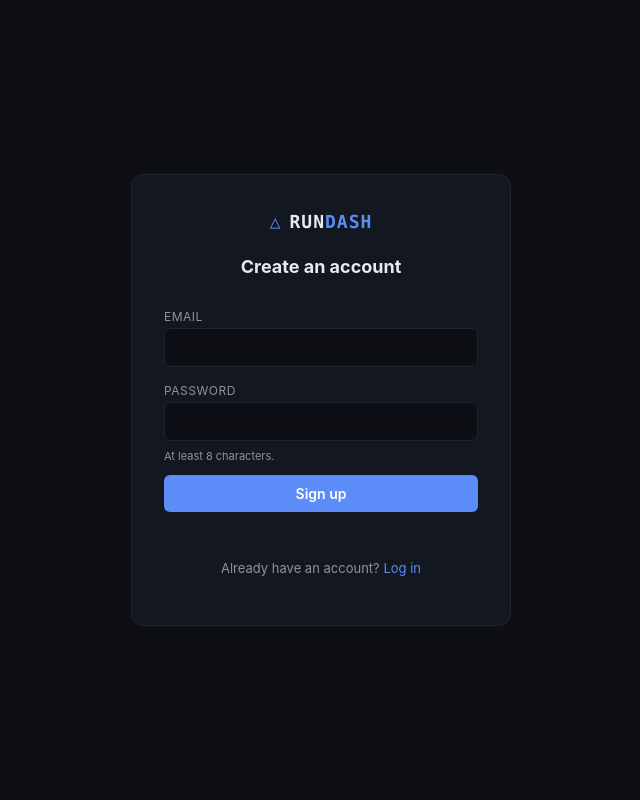
After one commit to crackle69224/running-dashboard, a FastAPI app: template app/templates/signup.html in a window 1280 px wide. The commit adds this page. Shown: the whole page, without its empty margins (319-959 px from the left). Run offline with FastAPI, Linux system fonts and the light colour scheme; the template is opened without the code that fills it, so the values that code supplies are empty.

Commit message:
Add multi-user authentication with admin support for first signup

```diff
--- a/app/main.py
+++ b/app/main.py
@@ -1,19 +1,24 @@
 import io
+import os
+import re
 import tempfile
 import zipfile
 from pathlib import Path
 
-from fastapi import FastAPI, UploadFile, File, HTTPException
-from fastapi.responses import HTMLResponse
+from fastapi import Cookie, Depends, FastAPI, File, HTTPException, UploadFile
+from fastapi.responses import HTMLResponse, RedirectResponse
 from fastapi.staticfiles import StaticFiles
 from fastapi.templating import Jinja2Templates
+from pydantic import BaseModel
 from starlette.requests import Request
 
-from app import db
+from app import auth, db
 from app.fit_parser import parse_fit_file
-from app.zones import ZONE_COLORS, MAX_HR
+from app.zones import MAX_HR, ZONE_COLORS
 
 BASE_DIR = Path(__file__).resolve().parent
+IS_PRODUCTION = bool(os.environ.get("RENDER") or os.environ.get("RAILWAY_ENVIRONMENT"))
+EMAIL_RE = re.compile(r"^[^@\s]+@[^@\s]+\.[^@\s]+$")
 
 app = FastAPI(title="Running Dashboard")
 app.mount("/static", StaticFiles(directory=BASE_DIR / "static"), name="static")
@@ -22,12 +27,102 @@ templates = Jinja2Templates(directory=BASE_DIR / "templates")
 db.init_db()
 
 
-@app.get("/", response_class=HTMLResponse)
-def index(request: Request):
-    return templates.TemplateResponse("index.html", {"request": request, "max_hr": MAX_HR, "zone_colors": ZONE_COLORS})
+class Credentials(BaseModel):
+    email: str
+    password: str
 
 
-def _parse_and_store(fit_bytes: bytes, filename: str) -> dict:
+def get_current_user(session: str | None = Cookie(default=None)) -> dict:
+    user_id = auth.verify_session_token(session) if session else None
+    user = db.get_user_by_id(user_id) if user_id else None
+    if not user:
+        raise HTTPException(401, "Not authenticated")
+    return user
+
+
+def get_current_user_optional(session: str | None = Cookie(default=None)) -> dict | None:
+    user_id = auth.verify_session_token(session) if session else None
+    return db.get_user_by_id(user_id) if user_id else None
+
+
+def _set_session_cookie(response, user_id: int):
+    response.set_cookie(
+        auth.SESSION_COOKIE_NAME,
+        auth.create_session_token(user_id),
+        max_age=auth.SESSION_MAX_AGE,
+        httponly=True,
+        samesite="lax",
+        secure=IS_PRODUCTION,
+    )
+
+
+@app.get("/", response_class=HTMLResponse)
+def index(request: Request, user: dict | None = Depends(get_current_user_optional)):
+    if not user:
+        return RedirectResponse("/login")
+    return templates.TemplateResponse("index.html", {
+        "request": request, "max_hr": MAX_HR, "zone_colors": ZONE_COLORS,
+        "user_email": user["email"], "is_admin": user["is_admin"],
+    })
+
+
+@app.get("/login", response_class=HTMLResponse)
+def login_page(request: Request, user: dict | None = Depends(get_current_user_optional)):
+    if user:
+        return RedirectResponse("/")
+    return templates.TemplateResponse("login.html", {"request": request})
+
+
+@app.get("/signup", response_class=HTMLResponse)
+def signup_page(request: Request, user: dict | None = Depends(get_current_user_optional)):
+    if user:
+        return RedirectResponse("/")
+    return templates.TemplateResponse("signup.html", {"request": request})
+
+
+@app.post("/api/signup")
+def signup(creds: Credentials):
+    email = creds.email.strip().lower()
+    if not EMAIL_RE.match(email):
+        raise HTTPException(400, "Enter a valid email address")
+    if len(creds.password) < 8:
+        raise HTTPException(400, "Password must be at least 8 characters")
+    if db.get_user_by_email(email):
+        raise HTTPException(400, "An account with that email already exists")
+
+    is_first_user = not db.any_users_exist()
+    user = db.create_user(email, auth.hash_password(creds.password), is_admin=is_first_user)
+
+    response = RedirectResponse("/", status_code=303)
+    _set_session_cookie(response, user["id"])
+    return response
+
+
+@app.post("/api/login")
+def login(creds: Credentials):
+    email = creds.email.strip().lower()
+    user = db.get_user_by_email(email)
+    if not user or not auth.verify_password(creds.password, user["password_hash"]):
+        raise HTTPException(401, "Incorrect email or password")
+
+    response = RedirectResponse("/", status_code=303)
+    _set_session_cookie(response, user["id"])
+    return response
+
+
+@app.post("/api/logout")
+def logout():
+    response = RedirectResponse("/login", status_code=303)
+    response.delete_cookie(auth.SESSION_COOKIE_NAME)
+    return response
+
+
+@app.get("/api/me")
+def me(user: dict = Depends(get_current_user)):
+    return {"email": user["email"], "is_admin": user["is_admin"]}
+
+
+def _parse_and_store(fit_bytes: bytes, filename: str, user_id: int) -> dict:
     with tempfile.NamedTemporaryFile(suffix=".fit", delete=False) as tmp:
         tmp.write(fit_bytes)
         tmp_path = tmp.name
@@ -39,12 +134,12 @@ def _parse_and_store(fit_bytes: bytes, filename: str) -> dict:
     if not records:
         raise ValueError("No record data found in FIT file")
 
-    run_id = db.insert_run(run_summary, records)
+    run_id = db.insert_run(run_summary, records, user_id)
     return {"id": run_id, **run_summary}
 
 
 @app.post("/api/upload")
-async def upload_fit(files: list[UploadFile] = File(...)):
+async def upload_fit(files: list[UploadFile] = File(...), user: dict = Depends(get_current_user)):
     results = []
     errors = []
 
@@ -61,14 +156,14 @@ async def upload_fit(files: list[UploadFile] = File(...)):
                         continue
                     for fit_name in fit_names:
                         try:
-                            results.append(_parse_and_store(zf.read(fit_name), fit_name))
+                            results.append(_parse_and_store(zf.read(fit_name), fit_name, user["id"]))
                         except Exception as e:
                             errors.append({"filename": fit_name, "error": str(e)})
             except zipfile.BadZipFile:
                 errors.append({"filename": file.filename, "error": "Invalid zip file"})
         elif name_lower.endswith(".fit"):
             try:
-                results.append(_parse_and_store(content, file.filename))
+                results.append(_parse_and_store(content, file.filename, user["id"]))
             except Exception as e:
                 errors.append({"filename": file.filename, "error": str(e)})
         else:
@@ -81,13 +176,13 @@ async def upload_fit(files: list[UploadFile] = File(...)):
 
 
 @app.get("/api/runs")
-def get_runs():
-    return db.list_runs()
+def get_runs(user: dict = Depends(get_current_user)):
+    return db.list_runs(user["id"], is_admin=user["is_admin"])
 
 
 @app.get("/api/runs/{run_id}")
-def get_run_detail(run_id: int):
-    run = db.get_run(run_id)
+def get_run_detail(run_id: int, user: dict = Depends(get_current_user)):
+    run = db.get_run(run_id, user["id"], is_admin=user["is_admin"])
     if not run:
         raise HTTPException(404, "Run not found")
     run["records"] = db.get_run_records(run_id)
@@ -95,16 +190,15 @@ def get_run_detail(run_id: int):
 
 
 @app.delete("/api/runs/{run_id}")
-def remove_run(run_id: int):
-    if not db.get_run(run_id):
+def remove_run(run_id: int, user: dict = Depends(get_current_user)):
+    if not db.delete_run(run_id, user["id"], is_admin=user["is_admin"]):
         raise HTTPException(404, "Run not found")
-    db.delete_run(run_id)
     return {"deleted": run_id}
 
 
 @app.get("/api/trends")
-def get_trends():
-    runs = db.list_runs()
+def get_trends(user: dict = Depends(get_current_user)):
+    runs = db.list_runs(user["id"], is_admin=user["is_admin"])
     runs_sorted = sorted(runs, key=lambda r: r["start_time"] or "")
     return {
         "labels": [r["start_time"] for r in runs_sorted],
--- /dev/null
+++ b/app/static/auth.js
@@ -0,0 +1,35 @@
+function setupAuthForm(formId, endpoint) {
+  const form = document.getElementById(formId);
+  const errorBox = document.getElementById("authError");
+
+  form.addEventListener("submit", async (e) => {
+    e.preventDefault();
+    errorBox.textContent = "";
+
+    const email = document.getElementById("email").value;
+    const password = document.getElementById("password").value;
+
+    const submitBtn = form.querySelector("button[type=submit]");
+    submitBtn.disabled = true;
+
+    try {
+      const res = await fetch(endpoint, {
+        method: "POST",
+        headers: { "Content-Type": "application/json" },
+        body: JSON.stringify({ email, password }),
+      });
+      if (res.redirected) {
+        window.location.href = res.url;
+        return;
+      }
+      if (!res.ok) {
+        const data = await res.json().catch(() => ({}));
+        throw new Error(data.detail || "Something went wrong");
+      }
+      window.location.href = "/";
+    } catch (err) {
+      errorBox.textContent = err.message;
+      submitBtn.disabled = false;
+    }
+  });
+}
--- a/app/static/style.css
+++ b/app/static/style.css
@@ -202,3 +202,52 @@ body {
 @media (max-width: 720px) {
   .trends-grid { grid-template-columns: 1fr; }
 }
+
+.user-bar { display: flex; align-items: center; gap: 14px; font-family: var(--mono); font-size: 13px; color: var(--text-dim); }
+.user-bar .admin-badge { color: var(--z4); border: 1px solid var(--z4); border-radius: 4px; padding: 1px 6px; font-size: 11px; }
+.btn-ghost {
+  background: none;
+  border: 1px solid var(--border);
+  color: var(--text-dim);
+  padding: 8px 14px;
+  border-radius: 6px;
+  cursor: pointer;
+  font-family: var(--sans);
+  font-size: 13px;
+}
+.btn-ghost:hover { border-color: var(--accent); color: var(--text); }
+
+.auth-page {
+  min-height: 100vh;
+  display: flex;
+  align-items: center;
+  justify-content: center;
+  padding: 24px;
+}
+.auth-card {
+  background: var(--bg-card);
+  border: 1px solid var(--border);
+  border-radius: 12px;
+  padding: 36px 32px;
+  width: 100%;
+  max-width: 380px;
+}
+.auth-card h2 { margin: 0 0 20px 0; font-size: 18px; text-align: center; }
+.auth-card form { display: flex; flex-direction: column; gap: 4px; }
+.auth-card label { font-size: 12px; color: var(--text-dim); margin-top: 12px; text-transform: uppercase; letter-spacing: 0.5px; }
+.auth-card input {
+  background: var(--bg);
+  border: 1px solid var(--border);
+  border-radius: 6px;
+  padding: 10px 12px;
+  color: var(--text);
+  font-family: var(--sans);
+  font-size: 14px;
+}
+.auth-card input:focus { outline: none; border-color: var(--accent); }
+.auth-hint { font-size: 11px; color: var(--text-dim); margin-top: 4px; }
+.auth-error { color: var(--z5); font-size: 13px; margin-top: 14px; min-height: 16px; text-align: center; }
+.auth-switch { text-align: center; font-size: 13px; color: var(--text-dim); margin-top: 18px; }
+.auth-switch a { color: var(--accent); text-decoration: none; }
+.auth-switch a:hover { text-decoration: underline; }
+.owner-tag { font-family: var(--mono); font-size: 11px; color: var(--text-dim); margin-bottom: 6px; }
--- a/app/templates/index.html
+++ b/app/templates/index.html
@@ -17,6 +17,11 @@
       <input type="file" id="fitInput" accept=".fit,.zip" multiple hidden>
       <button id="uploadBtn" class="btn-primary">+ Upload FIT/ZIP Files</button>
       <span id="uploadStatus" class="upload-status"></span>
+    </div>
+    <div class="user-bar">
+      <span>{{ user_email }}</span>
+      {% if is_admin %}<span class="admin-badge">ADMIN</span>{% endif %}
+      <button id="logoutBtn" class="btn-ghost">Log out</button>
     </div>
   </header>
 
@@ -54,6 +59,7 @@
   <script>
     window.MAX_HR = {{ max_hr }};
     window.ZONE_COLORS = {{ zone_colors | tojson }};
+    window.IS_ADMIN = {{ is_admin | tojson }};
   </script>
   <script src="/static/dashboard.js"></script>
 </body>
--- /dev/null
+++ b/app/templates/signup.html
@@ -0,0 +1,32 @@
+<!DOCTYPE html>
+<html lang="en">
+<head>
+<meta charset="UTF-8">
+<meta name="viewport" content="width=device-width, initial-scale=1.0">
+<title>Sign up — RunDash</title>
+<link rel="stylesheet" href="/static/style.css">
+</head>
+<body>
+  <div class="auth-page">
+    <div class="auth-card">
+      <div class="brand" style="justify-content:center;margin-bottom:24px;">
+        <span class="brand-mark">&#9651;</span>
+        <span class="brand-name">RUN<span class="accent">DASH</span></span>
+      </div>
+      <h2>Create an account</h2>
+      <form id="signupForm">
+        <label>Email</label>
+        <input type="email" id="email" required autocomplete="email">
+        <label>Password</label>
+        <input type="password" id="password" required autocomplete="new-password" minlength="8">
+        <div class="auth-hint">At least 8 characters.</div>
+        <button type="submit" class="btn-primary" style="width:100%;margin-top:8px;">Sign up</button>
+      </form>
+      <div id="authError" class="auth-error"></div>
+      <p class="auth-switch">Already have an account? <a href="/login">Log in</a></p>
+    </div>
+  </div>
+  <script src="/static/auth.js"></script>
+  <script>setupAuthForm('signupForm', '/api/signup');</script>
+</body>
+</html>
--- a/requirements.txt
+++ b/requirements.txt
@@ -4,3 +4,5 @@ fitparse==1.2.0
 python-multipart==0.0.9
 jinja2==3.1.4
 psycopg[binary]==3.2.13
+bcrypt==4.2.0
+itsdangerous==2.2.0
```
Also changed, not shown: app/auth.py (added, +30 -0 lines), app/db.py (+68 -10 lines), app/static/dashboard.js (+23 -6 lines), app/templates/login.html (added, +31 -0 lines), scripts/garmin_sync.py (+20 -1 lines), 1 other file.
